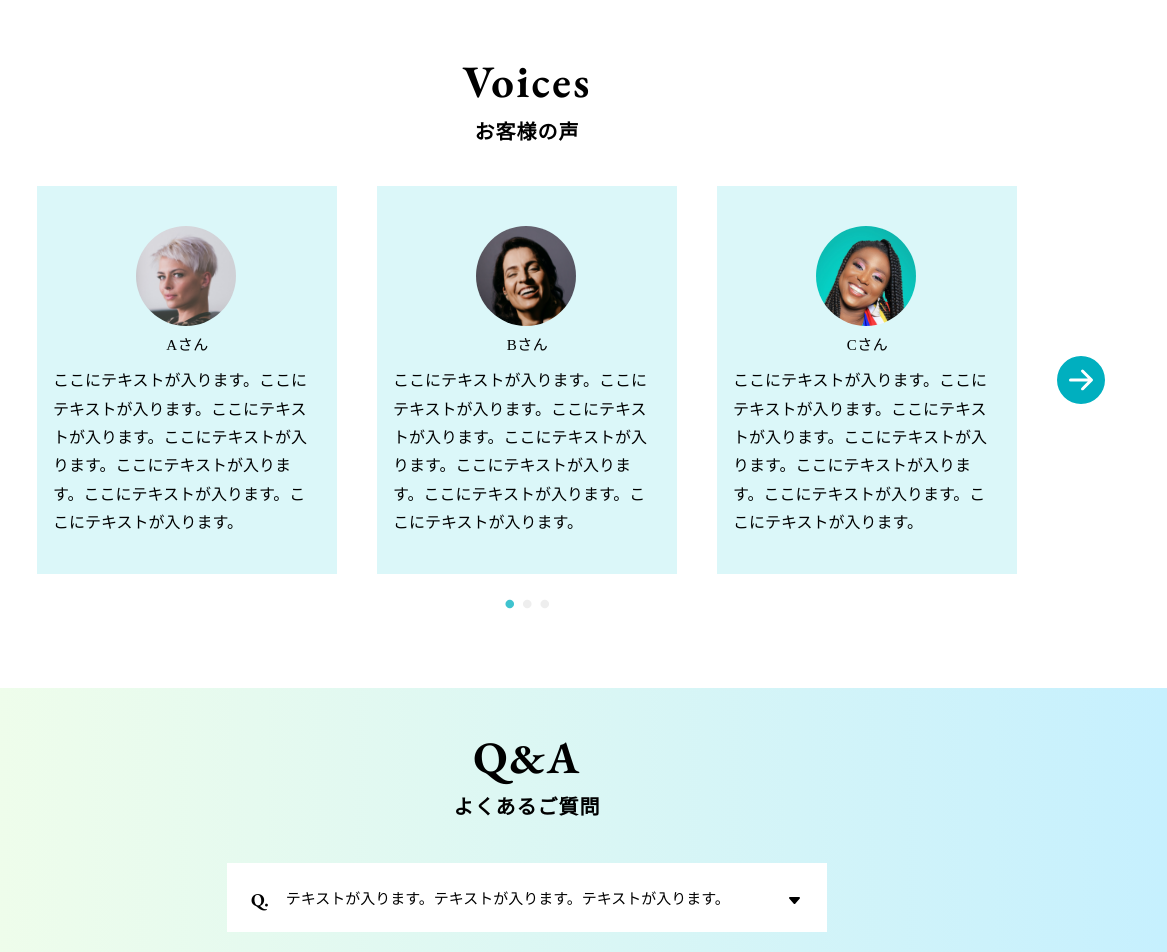
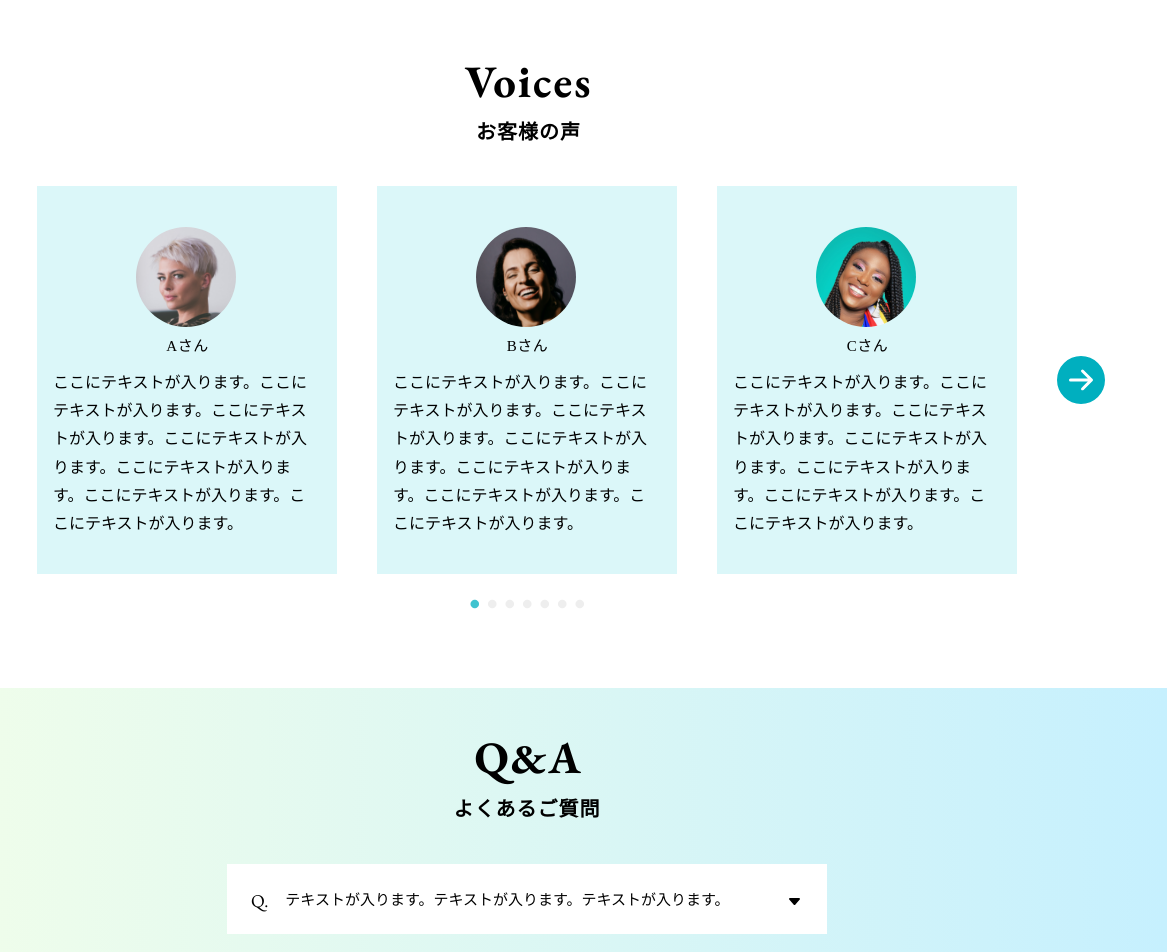
Before and after one commit to 5410035/lp2, a plain HTML site: page index.html in a window 1280 px wide. Shown: the part 1540-2492 px from the top of the page, 113-1280 px from the left. Drawn offline with nearby package versions, Linux system fonts and the light colour scheme; some packages are replaced by stand-ins of ours.

Commit message:
250107_修正稿と既存サイトの修正

```diff
--- a/assets/script/main.js
+++ b/assets/script/main.js
@@ -7,14 +7,13 @@ $('.question__accordion-title').on('click', function (e) {
 });
 
 // アコーディオン お客様の声
-$(function () {
 $(".voice__slick").slick({
   arrows: true,
   autoplay: false,
   adaptiveHeight: true,
   dots: true,
   slidesToShow: 3,
-    slidesToScroll: 3,
+  slidesToScroll: 1,
   fade: false,
   prevArrow: '<img src="./assets/image/voice_left_arrow_sp.svg" class="slide-arrow prev-arrow" alt="前へ戻る">',
   nextArrow: '<img src="./assets/image/voice_right_arrow_sp.svg" class="slide-arrow next-arrow"　alt="次へ進む">',
@@ -28,8 +27,6 @@ $(function () {
     },
   ],
 });
-});
-
 
 $(document).ready(function () {
   const $topuparrow = $('.topuparrow');
--- a/assets/style/main.css
+++ b/assets/style/main.css
@@ -372,7 +372,7 @@ ul {
 
 @media (min-width: 768px) {
 	.cta--last {
-		margin-bottom: .7rem;
+		margin-bottom: .81rem;
 	}
 }
 
@@ -417,6 +417,7 @@ ul {
 		text-align: start;
 		line-height: 1;
 		margin-bottom: 2rem;
+		margin-top: 0rem;
 	}
 }
 
@@ -510,6 +511,8 @@ ul {
 	text-align: center;
 	line-height: 1;
 	margin-bottom: 0.6rem;
+	letter-spacing: .15rem;
+	margin-left: .2rem;
 }
 
 @media (min-width: 768px) {
@@ -519,6 +522,8 @@ ul {
 		font-size: 4.5rem;
 		color: #000;
 		margin-bottom: 1.1rem;
+		margin-left: .3rem;
+		letter-spacing: .2rem;
 	}
 }
 
@@ -538,6 +543,8 @@ ul {
 	font-size: 1.6rem;
 	color: #000;
 	text-align: center;
+	letter-spacing: .1rem;
+	margin-left: .3rem;
 }
 
 @media (min-width: 768px) {
@@ -546,14 +553,13 @@ ul {
 		font-weight: 600;
 		font-size: 2rem;
 		color: #000;
-		letter-spacing: 0.1rem;
 	}
 }
 
 .voice__customer {
 	margin-left: 8.9rem;
 	margin-right: auto;
-	padding-top: 2.6rem;
+	padding-top: 2.8rem;
 	width: 8rem;
 }
 
@@ -561,7 +567,7 @@ ul {
 	.voice__customer {
 		margin-left: 8.3rem;
 		margin-right: auto;
-		padding-top: 4rem;
+		padding-top: 4.1rem;
 		width: 10rem;
 	}
 }
@@ -650,6 +656,8 @@ ul {
 	color: #000;
 	text-align: center;
 	margin-top: 0.6rem;
+	letter-spacing: .1rem;
+	margin-left: .2rem;
 }
 
 
@@ -669,9 +677,9 @@ ul {
 	font-weight: 400;
 	font-size: 1.4rem;
 	color: #000;
-	margin-top: 1.7rem;
+	margin-top: 1.5rem;
 	margin-bottom: 1.6rem;
-	line-height: 1.95;
+	line-height: 1.99;
 	letter-spacing: -0.01rem;
 }
 
@@ -682,8 +690,8 @@ ul {
 		font-size: 1.6rem;
 		color: #000;
 		letter-spacing: 0rem;
-		margin-top: .9rem;
-		line-height: 1.78;
+		margin-top: 1rem;
+		line-height: 1.76;
 	}
 }
 
@@ -734,7 +742,7 @@ ul {
 	padding-top: 2.6rem;
 	padding-left: 1.6rem;
 	padding-right: 1.6rem;
-	padding-bottom: 1.4rem;
+	padding-bottom: 1.2rem;
 	background: linear-gradient(to right, #F2FEE9, #C6F0FE);
 	margin-bottom: 4.9rem;
 }
@@ -746,7 +754,7 @@ ul {
 		padding-right: 1.6rem;
 		padding-bottom: 1.8rem;
 		background: linear-gradient(to right, #F2FEE9, #C6F0FE);
-		margin-bottom: 4.9rem;
+		margin-bottom: 4.75rem;
 	}
 }
 
@@ -775,6 +783,13 @@ ul {
 	}
 }
 
+
+@media (min-width: 768px) {
+	.question__title-first {
+		margin-left: .3rem;
+	}
+}
+
 .question__title-second {
 	display: block;
 	font-family: "Noto Serif JP", serif;
@@ -792,6 +807,7 @@ ul {
 		font-size: 2rem;
 		color: #000;
 		letter-spacing: 0.1rem;
+		margin-top: .2rem;
 	}
 }
 
@@ -809,7 +825,7 @@ ul {
 
 @media (min-width: 768px) {
 	.question__title {
-		margin-bottom: 4.6rem;
+		margin-bottom: 4.5rem;
 	}
 }
 
@@ -828,7 +844,7 @@ ul {
 .question__accordion-title {
 	display: flex;
 	flex-direction: row;
-	padding: 1.6rem 1.6rem 1.6rem 1.6rem;
+	padding: 1.6rem 1.6rem 1.7rem 1.6rem;
 	line-height: 1.8666666;
 	align-items: flex-start;
 	column-gap: 1.3rem;
@@ -842,6 +858,7 @@ ul {
 		align-items: flex-start;
 		column-gap: 1.7rem;
 		cursor: pointer;
+		padding: 1.6rem 1.6rem 1.7rem 1.6rem;
 	}
 }
 
@@ -862,6 +879,7 @@ ul {
 	display: flex;
 	flex-direction: row;
 	column-gap: 1.3rem;
+	margin-top: -.4rem;
 }
 
 
@@ -982,14 +1000,15 @@ ul {
 
 .footer__logo {
 	margin-bottom: 3rem;
-	width: 16.6rem;
+	width: 16.2rem;
 }
 
 
 @media (min-width: 768px) {
 	.footer__logo {
 		margin-bottom: 3rem;
-		width: 19rem;
+		width: 18.6rem;
+		margin-left: .4rem;
 	}
 }
 
@@ -1076,6 +1095,7 @@ ul {
 		color: #fff;
 		text-align: center;
 		margin-top: 0.4rem;
+		margin-right: 0.2rem;
 	}
 }
 
--- a/index.html
+++ b/index.html
@@ -18,7 +18,7 @@
         <!-- Google Fonts -->
         <link rel="preconnect" href="https://fonts.googleapis.com">
         <link rel="preconnect" href="https://fonts.gstatic.com" crossorigin>
-        <link href="https://fonts.googleapis.com/css2?family=EB+Garamond:ital,wght@0,676;1,676&family=Marcellus&family=Noto+Serif+JP:wght@200..900&display=swap" rel="stylesheet">
+        <link href="https://fonts.googleapis.com/css2?family=EB+Garamond:ital,wght@0,400..800;1,400..800&family=Marcellus&family=Noto+Serif+JP:wght@200..900&display=swap" rel="stylesheet">
         <!--Slick-->
         <link rel="stylesheet" href="https://cdnjs.cloudflare.com/ajax/libs/slick-carousel/1.8.1/slick.min.css">
         <link rel="stylesheet" href="https://cdnjs.cloudflare.com/ajax/libs/slick-carousel/1.8.1/slick-theme.min.css">
```
Lines whose indentation alone changed are shown as unchanged.
